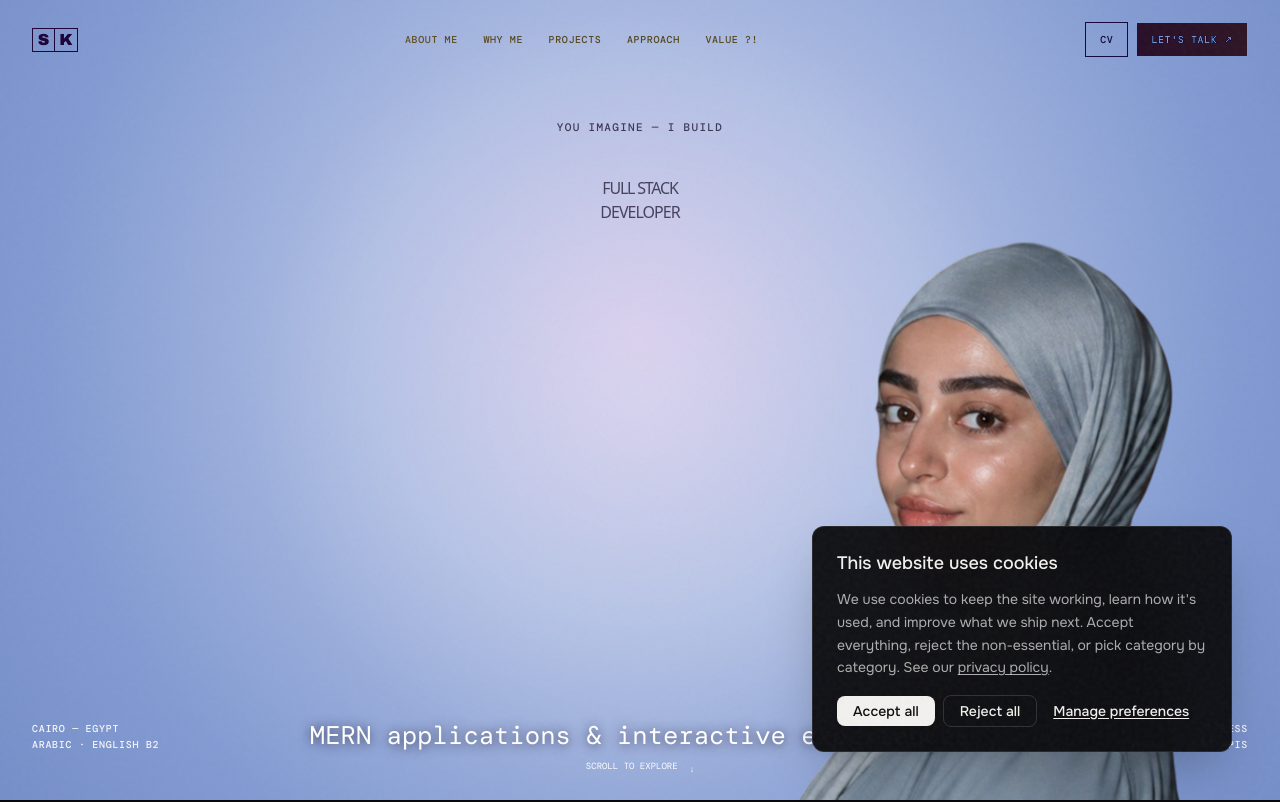
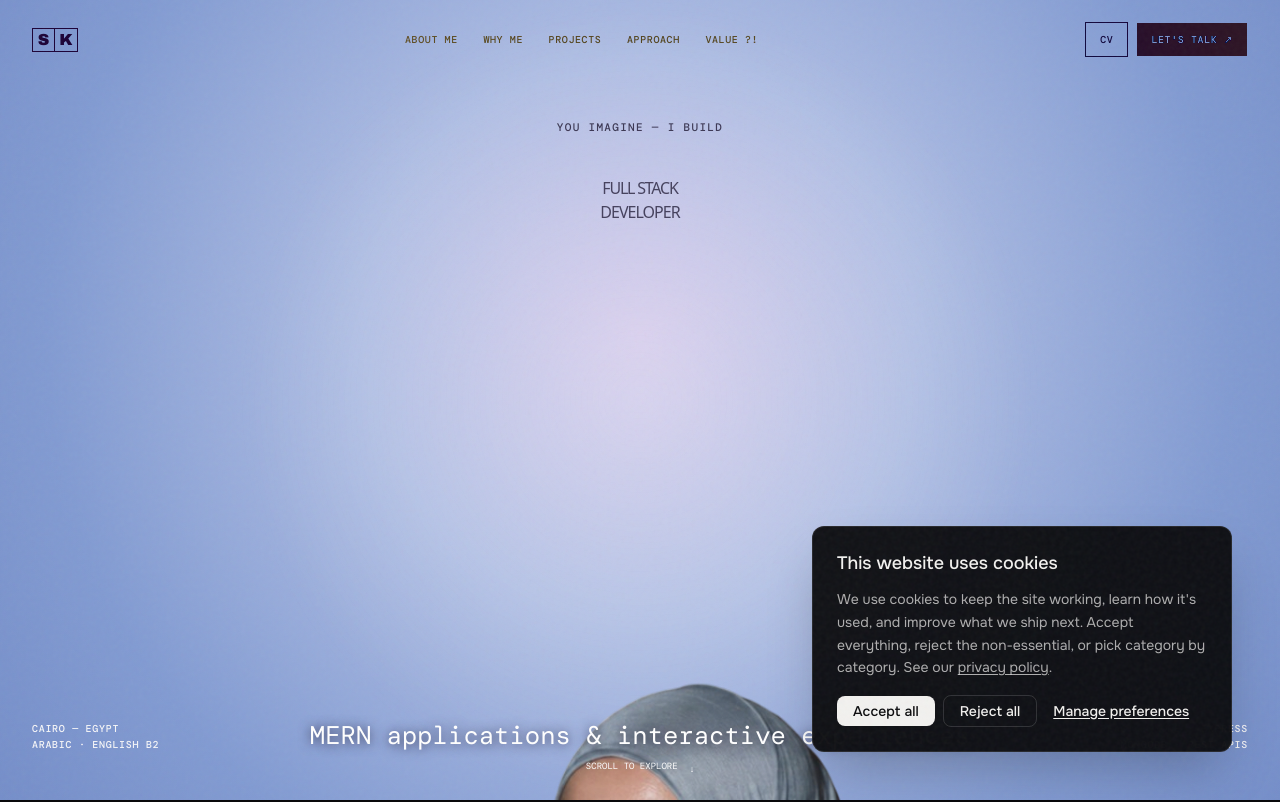
Before and after one commit to hazemelerefey/shahd-portfolio, a Next.js app: page / in a window 1280 px wide. Shown: the top 802 px of the page. Built offline with nearby package versions, Linux system fonts and the light colour scheme; no server answers; a web font is replaced by a local one.

Commit message:
Fix hero section - use CSS transitions instead of spring transforms
- Remove spring animations that override CSS positioning transforms
- Use CSS opacity transitions for reveal animations
- Portrait keeps its CSS transforms intact
- Hero section now matches original exactly

```diff
--- a/src/app/globals.css
+++ b/src/app/globals.css
@@ -291,4 +291,26 @@ body {
   @keyframes bob {
     50% { transform: translateY(5px); }
   }
+
+  /* Hero reveal animations - no transforms to avoid overriding positioning */
+  .hero-hidden {
+    opacity: 0;
+  }
+
+  .hero-visible {
+    opacity: 1;
+    transition: opacity 0.8s ease-out;
+  }
+
+  .hero-delay-1 {
+    transition-delay: 0.15s;
+  }
+
+  .hero-delay-2 {
+    transition-delay: 0.3s;
+  }
+
+  .hero-delay-3 {
+    transition-delay: 0.45s;
+  }
 }
--- a/src/components/portfolio/hero.tsx
+++ b/src/components/portfolio/hero.tsx
@@ -1,75 +1,44 @@
 "use client";
 
-import { useEffect, useRef } from "react";
-import { useSpring, animated } from "@react-spring/web";
+import { useEffect, useState } from "react";
 
 export const Hero = () => {
-  const titleRef = useRef<HTMLHeadingElement>(null);
-  const [titleSpring, titleApi] = useSpring(() => ({
-    from: { opacity: 0, y: 40 },
-    to: { opacity: 1, y: 0 },
-    config: { tension: 120, friction: 14 },
-    delay: 300,
-  }));
+  const [loaded, setLoaded] = useState(false);
 
-  const [kickerSpring, kickerApi] = useSpring(() => ({
-    from: { opacity: 0, y: 20 },
-    to: { opacity: 1, y: 0 },
-    config: { tension: 120, friction: 14 },
-    delay: 100,
-  }));
-
-  const [portraitSpring, portraitApi] = useSpring(() => ({
-    from: { opacity: 0, scale: 0.95 },
-    to: { opacity: 1, scale: 1 },
-    config: { tension: 80, friction: 14 },
-    delay: 500,
-  }));
-
-  const [roleSpring, roleApi] = useSpring(() => ({
-    from: { opacity: 0, y: 20 },
-    to: { opacity: 1, y: 0 },
-    config: { tension: 120, friction: 14 },
-    delay: 700,
-  }));
-
-  const [metaSpring, metaApi] = useSpring(() => ({
-    from: { opacity: 0 },
-    to: { opacity: 1 },
-    config: { tension: 120, friction: 14 },
-    delay: 900,
-  }));
+  useEffect(() => {
+    setLoaded(true);
+  }, []);
 
   return (
     <section className="hero">
       <div className="hero-aura" aria-hidden="true" />
 
-      <animated.p className="hero-kicker" style={kickerSpring}>
+      <p className={`hero-kicker ${loaded ? "hero-visible" : "hero-hidden"}`}>
         YOU IMAGINE — I BUILD
-      </animated.p>
+      </p>
 
-      <h1 className="hero-title" aria-label="Full Stack Developer" ref={titleRef}>
-        <animated.span style={titleSpring}>FULL STACK</animated.span>
-        <animated.span style={{ ...titleSpring, delay: 400 }}>DEVELOPER</animated.span>
+      <h1 className="hero-title" aria-label="Full Stack Developer">
+        <span className={loaded ? "hero-visible" : "hero-hidden"}>FULL STACK</span>
+        <span className={loaded ? "hero-visible hero-delay-1" : "hero-hidden"}>DEVELOPER</span>
       </h1>
 
-      <animated.div className="portrait-wrap" style={portraitSpring}>
+      <div className="portrait-wrap">
         <img src="/hero.png" alt="Portrait of Shahd Khairy Abdallah" />
-      </animated.div>
+      </div>
 
-      <animated.p className="hero-role" style={roleSpring}>
+      <p className={`hero-role ${loaded ? "hero-visible hero-delay-2" : "hero-hidden"}`}>
         MERN applications &amp; interactive experiences
-      </animated.p>
+      </p>
 
-      <animated.div className="hero-meta left" style={metaSpring}>
+      <div className={`hero-meta left ${loaded ? "hero-visible hero-delay-3" : "hero-hidden"}`}>
         <span>CAIRO — EGYPT</span>
         <span>ARABIC · ENGLISH B2</span>
-      </animated.div>
+      </div>
 
-      <animated.div className="hero-meta right" style={metaSpring}>
+      <div className={`hero-meta right ${loaded ? "hero-visible hero-delay-3" : "hero-hidden"}`}>
         <span>REACT · NODE · EXPRESS</span>
         <span>MONGODB · REST APIS</span>
-      </animated.div>
+      </div>
 
       <a className="scroll-cue" href="#about">
         SCROLL TO EXPLORE <b>↓</b>
```
